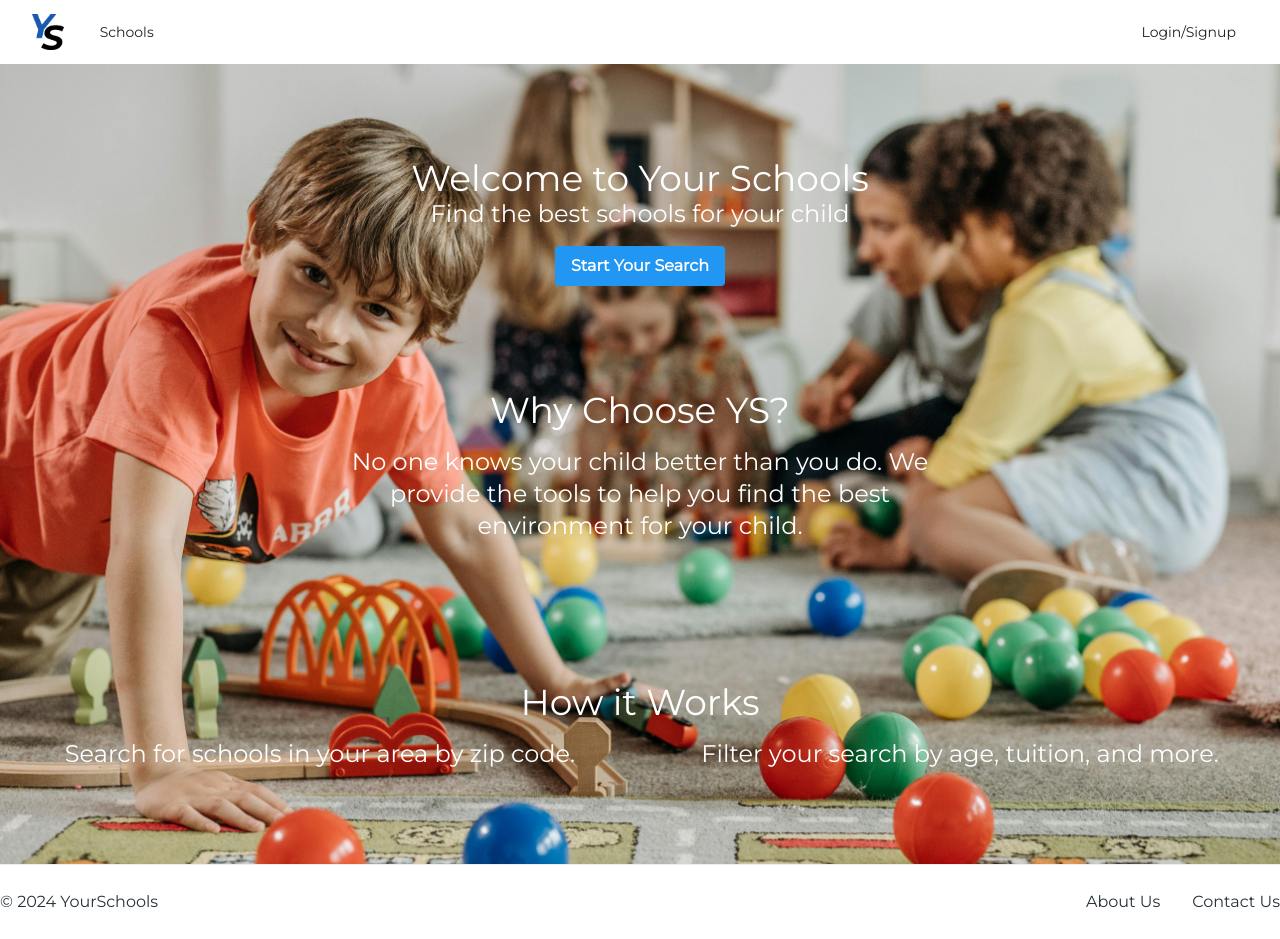
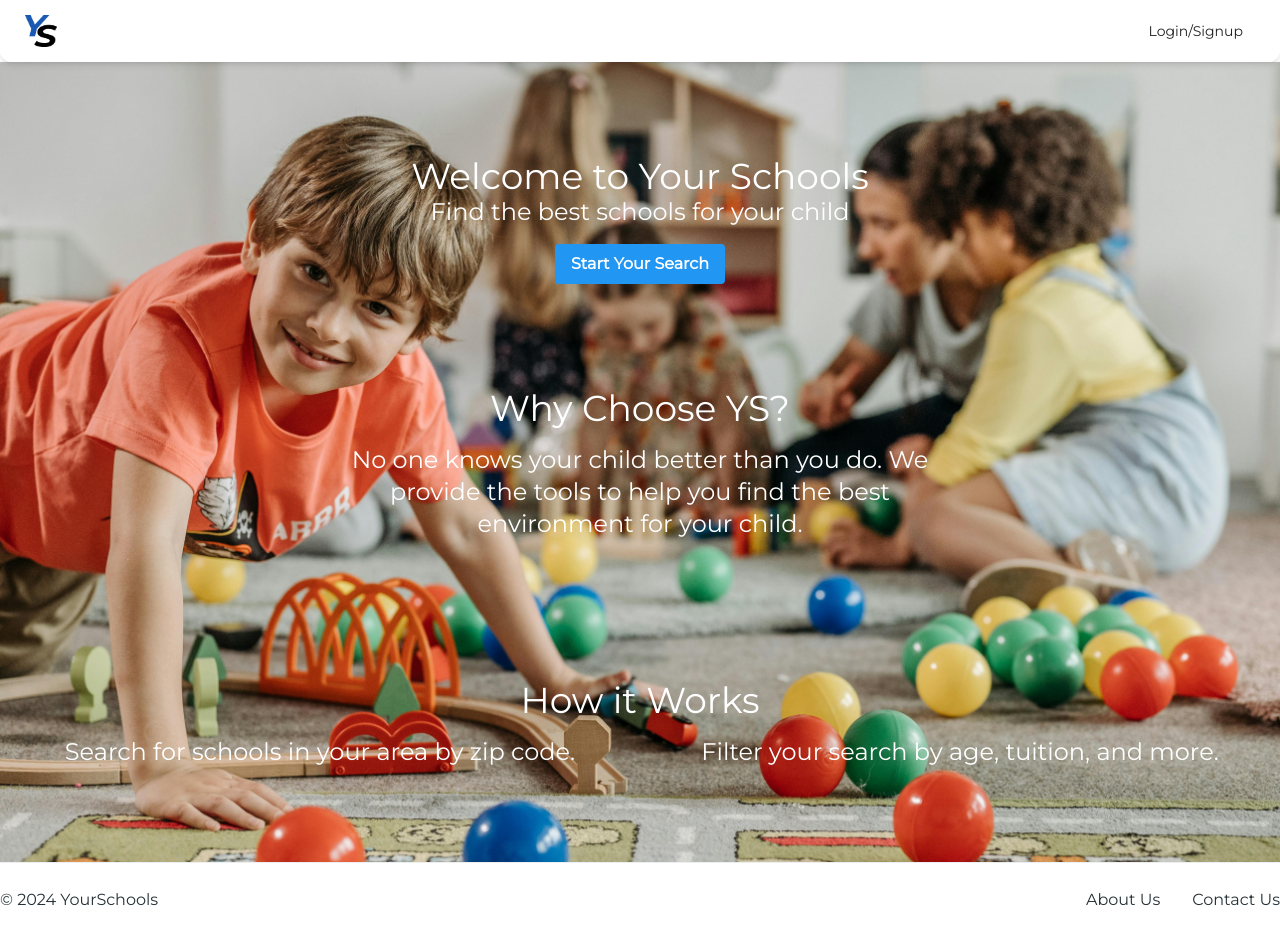
Before and after one commit to AndrewCMonson/your-schools, a React (Vite) app in the folder frontend/: page / in a window 1280 px wide. Built offline with nearby package versions, Linux system fonts and the light colour scheme.

Commit message:
changed navbar to collapsable

```diff
--- a/frontend/src/App.jsx
+++ b/frontend/src/App.jsx
@@ -1,11 +1,11 @@
 import { Outlet } from 'react-router-dom';
-import Navbar from './components/NavBar.jsx';
 import Footer from './components/Footer.jsx'
+import { NavBar } from './components/Navbar.jsx';
 
 const App = () => {
 	return (
 		<>
-			<Navbar />
+			<NavBar />
 			<main className="flex-auto w-100">
 				<Outlet />
 			</main>
--- a/frontend/src/components/NavBar.jsx
+++ b/frontend/src/components/NavBar.jsx
@@ -1,45 +1,17 @@
+import { useState, useEffect } from 'react';
+import { Navbar, Collapse, IconButton } from '@material-tailwind/react';
+import { Bars3Icon, XMarkIcon } from '@heroicons/react/24/outline';
+import { Link } from 'react-router-dom';
+import Auth from '../utils/auth';
 import NavButton from './NavButton';
-import Auth from '../utils/auth';
 
-
-const NavBar = () => {
+const NavList = () => {
 	return (
-		<>
-			<nav className="bg-white shadow-lg">
-				<div className="max-w-7xl container mx-auto px-2 sm:px-6 lg:px-8">
-					<div className="relative flex justify-between h-16">
-						{/* Left Nav */}
-						<div className="flex-1 flex items-center justify-center sm:items-stretch sm:justify-start">
-							<div className="flex-shrink-0 flex items-center">
-								{/* Logo */}
-								<a href="/">
-									<img
-										className="block lg:hidden h-9 w-auto"
-										src="../images/YourSchool.png"
-										alt="YourSchool"
-									/>
-								</a>
-								<a href="/">
-									<img
-										className="hidden lg:block h-9 w-auto"
-										src="../images/YourSchool.png"
-										alt="YourSchool"
-									/>
-								</a>
-							</div>
-							{/* Nav Links */}
-							<div className="hidden flex items-center sm:flex sm:ml-6">
-								<div className="flex space-x-4">
-									<NavButton name="Schools" link="/schools" />
-								</div>
-							</div>
-						</div>
-						{/* Right Nav */}
-						<div className="absolute inset-y-0 right-0 flex items-center pr-2 sm:static sm:inset-auto sm:ml-6 sm:pr-0">
+		<ul className="my-2 flex flex-col gap-2 lg:mb-0 lg:mt-0 lg:flex-row lg:items-center lg:gap-6">
 			{Auth.loggedIn() ? (
 				<>
+					<NavButton name="Schools" link="/schools" />
 					<NavButton name="Favorites" link="/favorites" />
-									<NavButton name="Profile" link="/profile" />
 					<NavButton name="Logout" link="/" onClick={Auth.logout} />
 				</>
 			) : (
@@ -47,12 +19,57 @@ const NavBar = () => {
 					<NavButton name="Login/Signup" link="/login" />
 				</>
 			)}
+		</ul>
+	);
+};
+
+export const NavBar = () => {
+	const [openNav, setOpenNav] = useState(false);
+
+	const handleWindowResize = () =>
+		window.innerWidth >= 960 && setOpenNav(false);
+
+	useEffect(() => {
+		window.addEventListener('resize', handleWindowResize);
+
+		return () => {
+			window.removeEventListener('resize', handleWindowResize);
+		};
+	}, []);
+
+	return (
+		<>
+			<Navbar className="mx-auto max-w-screen-xl px-6 py-3">
+				<div className="flex items-center justify-between text-blue-gray-900">
+					<Link to="/">
+						<img
+							src="../../public/images/YourSchool.png"
+							alt="YourSchools Logo"
+							className="h-8 w-8"
+							href="/"
+						/>
+					</Link>
+
+					<div className="hidden lg:block">
+						<NavList />
 					</div>
+					<IconButton
+						variant="text"
+						className="ml-auto h-6 w-6 text-inherit hover:bg-transparent focus:bg-transparent active:bg-transparent lg:hidden"
+						ripple={false}
+						onClick={() => setOpenNav(!openNav)}
+					>
+						{openNav ? (
+							<XMarkIcon className="h-6 w-6" strokeWidth={2} />
+						) : (
+							<Bars3Icon className="h-6 w-6" strokeWidth={2} />
+						)}
+					</IconButton>
 				</div>
-				</div>
-			</nav>
+				<Collapse open={openNav}>
+					<NavList />
+				</Collapse>
+			</Navbar>
 		</>
 	);
 };
-
-export default NavBar;
```
Lines whose indentation alone changed are shown as unchanged.
